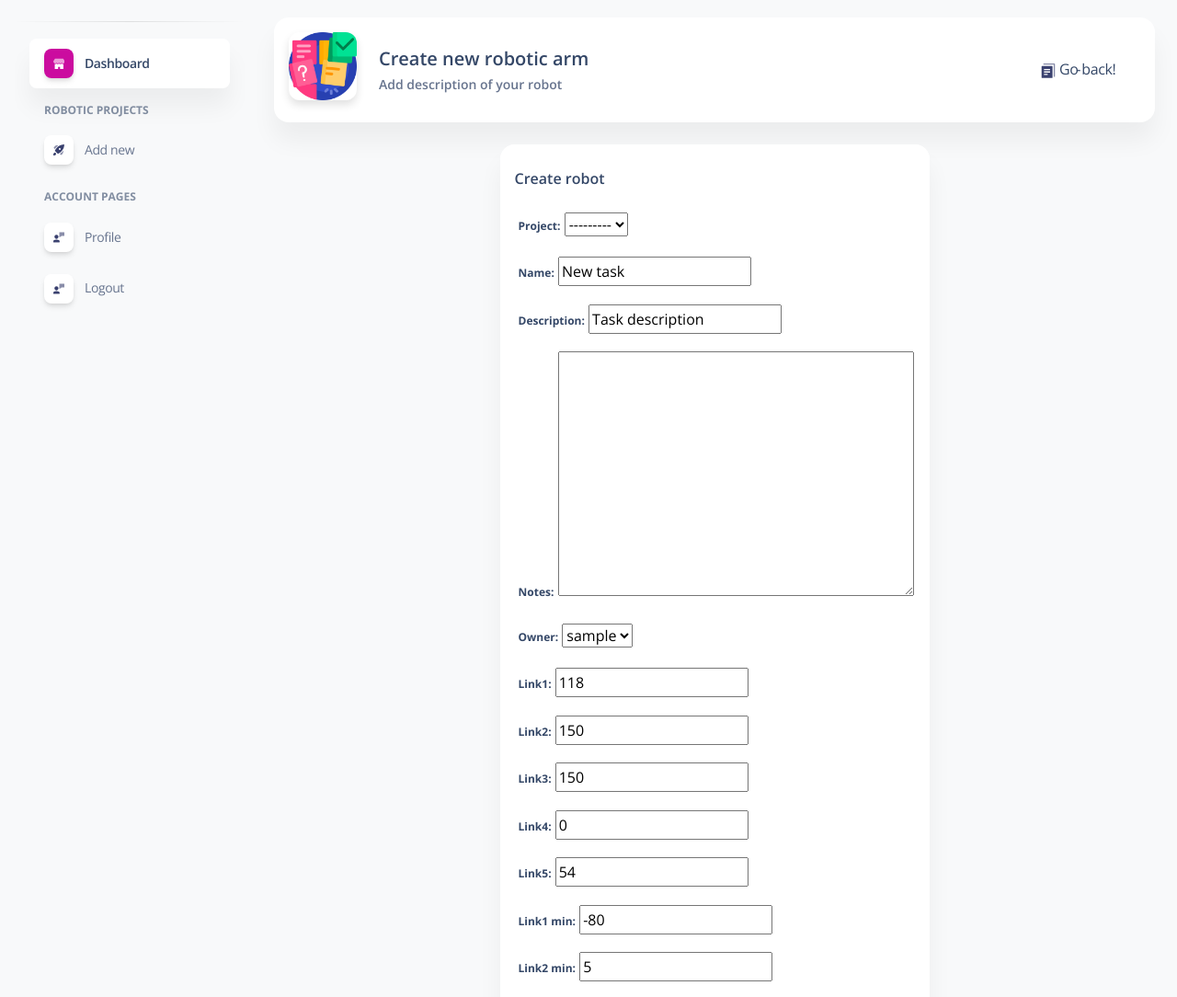
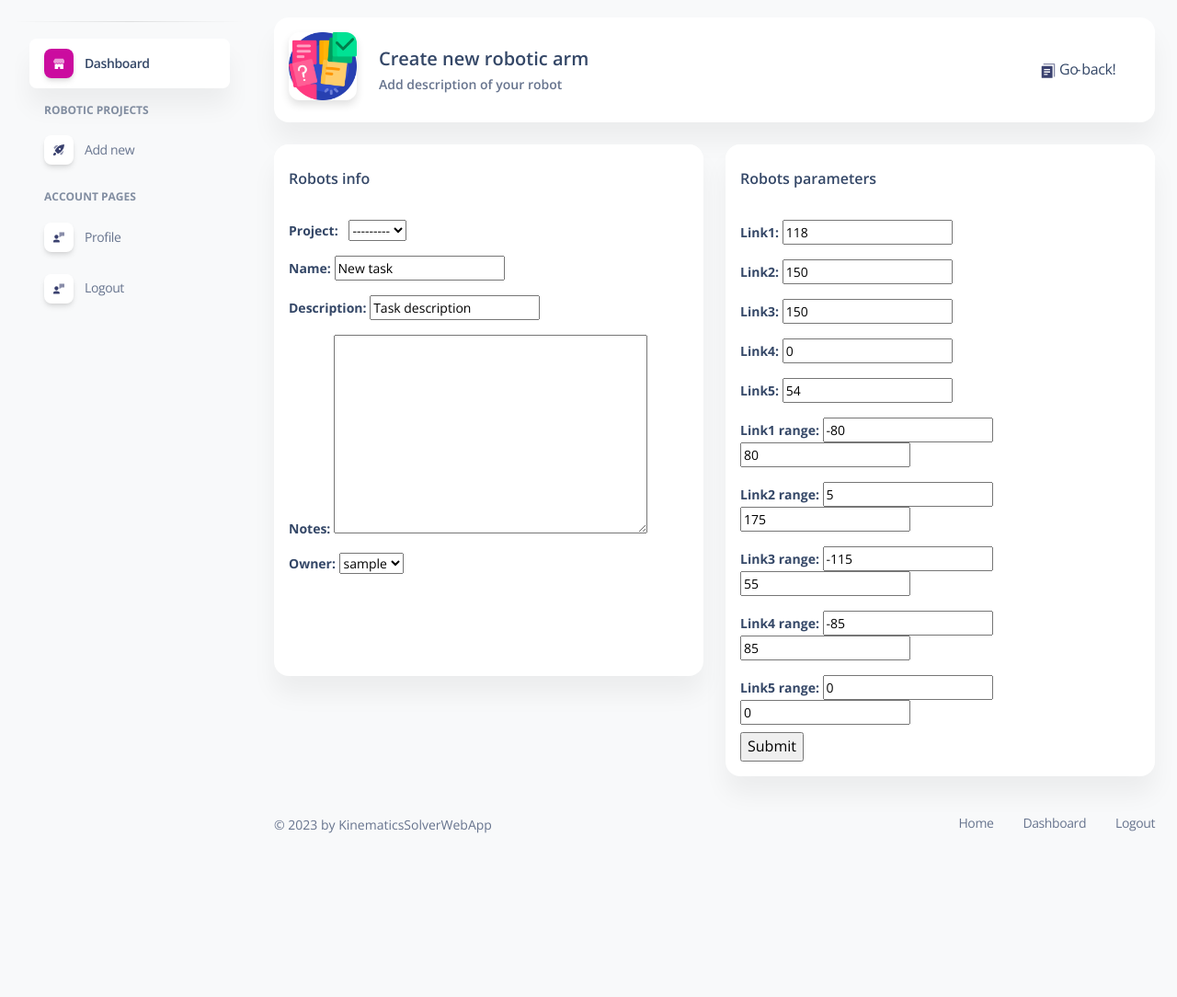
Before and after one commit to Szezi/KinematicsSolverWebApp, a Django app: page /robot/robot-create/ in a window 1280 px wide. Shown: the part 71-1155 px from the top of the page at 92% size. After the commit the page ends 977 px from the top, so only its background shows below. Run offline with Django 4.2, Linux system fonts and the light colour scheme; the visitor is signed in with stand-in values (Sample User, id 1); data comes from the database, SQL or seed files in the repository; data that the repository does not hold is empty; some libraries are stand-ins or nearby versions.

Commit message:
feat: change form displaying

```diff
--- a/robot/templates/robot/robot_form.html
+++ b/robot/templates/robot/robot_form.html
@@ -48,22 +48,49 @@
       </div>
     </div>
     <div class="container-fluid py-4">
+      <form method="POST" action="">
         <div class="row justify-content-md-center">
+            {% csrf_token %}
             <div class="col-md-6">
               <div class="card">
                 <div class="card-header pb-0 px-3">
-              <h6 class="mb-0">Create robot</h6>
+                  <h6 class="mb-0">Robots info</h6>
                 </div>
-            <div class="card-body pt-4 p-3">
-                <form method="POST" action="">
-                    {% csrf_token %}
-                    {{form.as_p}}
+                <div class="card-body pt-4 p-3" style="min-height: 33rem;">
+                  <ul class="list-group">
+                    <li class="list-group-item border-0 ps-0 text-sm"><strong class="text-dark">Project:</strong> &nbsp; {{form.project}}</li>
+                    <li class="list-group-item border-0 ps-0 text-sm"><strong class="text-dark">Name:</strong> {{form.name}}</li>
+                    <li class="list-group-item border-0 ps-0 text-sm"><strong class="text-dark">Description:</strong> {{form.description}}</li>
+                    <li class="list-group-item border-0 ps-0 text-sm"><strong class="text-dark">Notes:</strong> {{form.notes}}</li>
+                    <li class="list-group-item border-0 ps-0 text-sm"><strong class="text-dark">Owner:</strong> {{form.owner}} </li>
+                 </ul>
+                </div>
+              </div>
+            </div>
+            <div class="col-md-6">
+              <div class="card">
+                <div class="card-header pb-0 px-3">
+                  <h6 class="mb-0">Robots parameters</h6>
+                </div>
+                <div class="card-body pt-4 p-3" style="min-height: 33rem;">
+                  <ul class="list-group">
+                    <li class="list-group-item border-0 ps-0 text-sm"><strong class="text-dark">Link1:</strong> {{form.link1}}</li>
+                    <li class="list-group-item border-0 ps-0 text-sm"><strong class="text-dark">Link2:</strong> {{form.link2}}</li>
+                    <li class="list-group-item border-0 ps-0 text-sm"><strong class="text-dark">Link3:</strong> {{form.link3}}</li>
+                    <li class="list-group-item border-0 ps-0 text-sm"><strong class="text-dark">Link4:</strong> {{form.link4}}</li>
+                    <li class="list-group-item border-0 ps-0 text-sm"><strong class="text-dark">Link5:</strong> {{form.link5}}</li>
+                    <li class="list-group-item border-0 ps-0 text-sm"><strong class="text-dark">Link1 range:</strong> {{form.link1_min}} {{form.link1_max}}</li>
+                    <li class="list-group-item border-0 ps-0 text-sm"><strong class="text-dark">Link2 range:</strong> {{form.link2_min}} {{form.link2_max}}</li>
+                    <li class="list-group-item border-0 ps-0 text-sm"><strong class="text-dark">Link3 range:</strong> {{form.link3_min}} {{form.link3_max}}</li>
+                    <li class="list-group-item border-0 ps-0 text-sm"><strong class="text-dark">Link4 range:</strong> {{form.link4_min}} {{form.link4_max}}</li>
+                    <li class="list-group-item border-0 ps-0 text-sm"><strong class="text-dark">Link5 range:</strong> {{form.link5_min}} {{form.link5_max}}</li>
+                  </ul>
                   <input class="button" type="submit" value="Submit">
-                </form>
                 </div>
               </div>
             </div>
         </div>
+      </form>
     </div>
 
 {% endblock content %}
```
Also changed, not shown: robot/templates/robot/robot_update.html (+34 -7 lines). Lines whose indentation alone changed are shown as unchanged.
